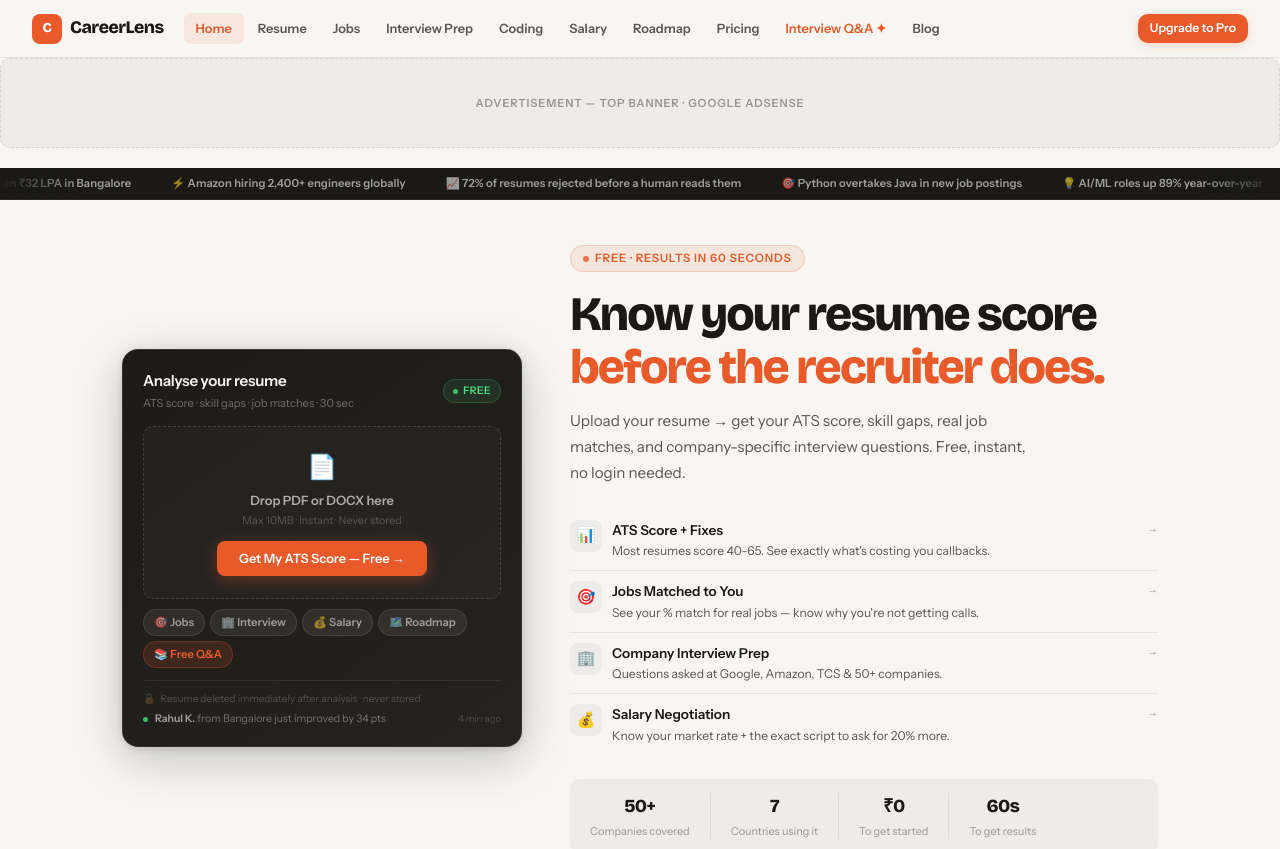
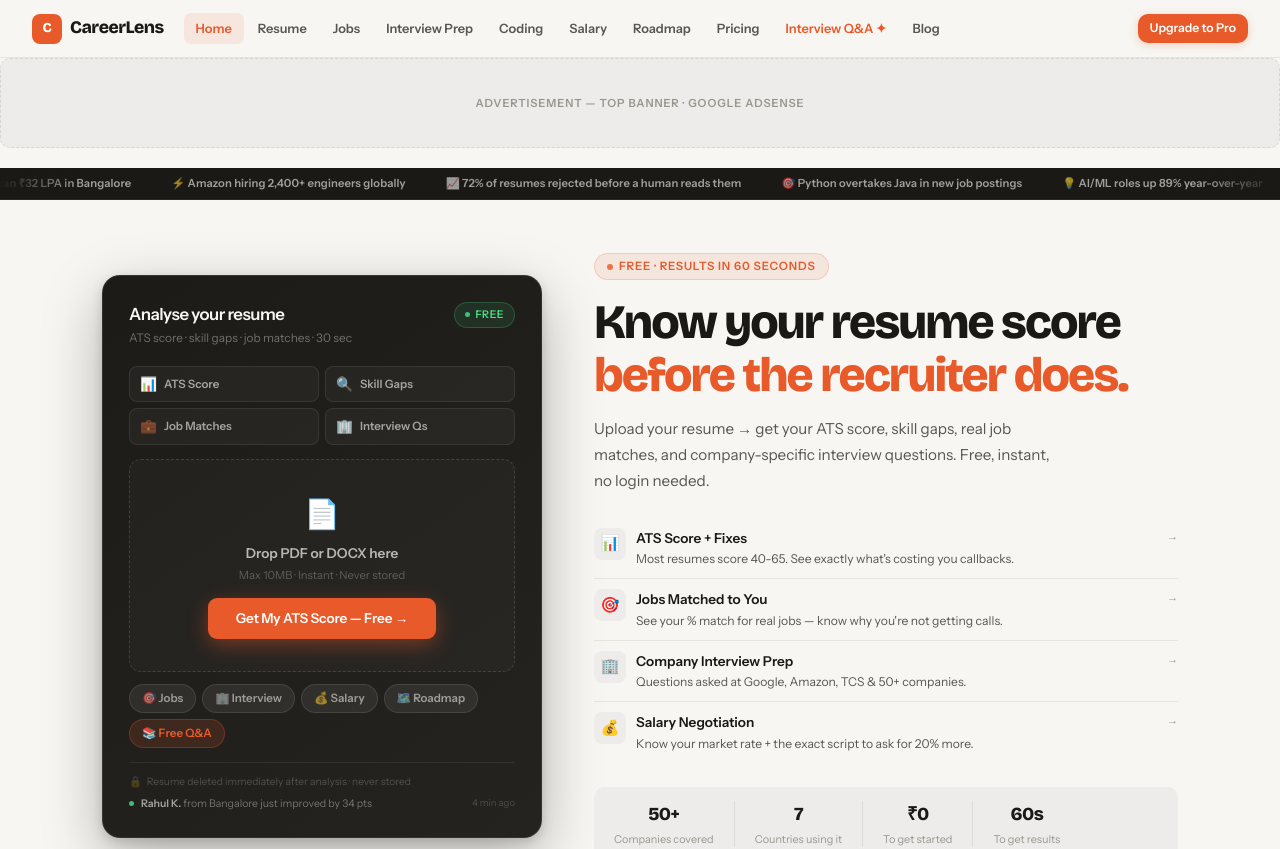
Before and after one commit to faraz0104/careerlens, a Next.js app: page / in a window 1280 px wide. Shown: the top 849 px of the page. Built offline with nearby package versions, Linux system fonts and the light colour scheme.

Commit message:
Expand upload card: bigger layout, output badges grid, larger drop zone

```diff
--- a/app/CareerLens.jsx
+++ b/app/CareerLens.jsx
@@ -856,11 +856,11 @@
       <MarketTicker />
 
       <style>{`
-        .home-hero { display:grid; grid-template-columns:400px 1fr; gap:48px; align-items:center; max-width:1100px; margin:0 auto; padding:44px 2rem 36px; }
-        .home-upload-card { background:linear-gradient(145deg,#1c1b18,#252320); border:1px solid rgba(247,246,242,.09); border-radius:16px; box-shadow:0 12px 48px rgba(0,0,0,.22),0 2px 8px rgba(0,0,0,.12); padding:20px; }
-        .upload-zone-dark { border:1.5px dashed rgba(247,246,242,.14); border-radius:10px; padding:22px 16px; text-align:center; background:rgba(255,255,255,.025); transition:all .2s; cursor:pointer; }
+        .home-hero { display:grid; grid-template-columns:440px 1fr; gap:52px; align-items:center; max-width:1140px; margin:0 auto; padding:52px 2rem 44px; }
+        .home-upload-card { background:linear-gradient(145deg,#1c1b18,#252320); border:1px solid rgba(247,246,242,.09); border-radius:18px; box-shadow:0 20px 60px rgba(0,0,0,.28),0 4px 12px rgba(0,0,0,.15); padding:26px; }
+        .upload-zone-dark { border:1.5px dashed rgba(247,246,242,.14); border-radius:12px; padding:32px 20px; text-align:center; background:rgba(255,255,255,.025); transition:all .2s; cursor:pointer; }
         .upload-zone-dark:hover { border-color:rgba(232,90,42,.5); background:rgba(232,90,42,.04); }
-        .upload-pill-dark { padding:4px 10px; border-radius:99px; font-size:.7rem; font-weight:600; background:rgba(247,246,242,.07); color:rgba(247,246,242,.55); border:1px solid rgba(247,246,242,.1); cursor:pointer; transition:all .15s; }
+        .upload-pill-dark { padding:5px 12px; border-radius:99px; font-size:.72rem; font-weight:600; background:rgba(247,246,242,.07); color:rgba(247,246,242,.55); border:1px solid rgba(247,246,242,.1); cursor:pointer; transition:all .15s; }
         .upload-pill-dark:hover { background:rgba(247,246,242,.12); color:rgba(247,246,242,.85); }
         .home-check { display:flex; align-items:flex-start; gap:10px; padding:10px 0; border-bottom:1px solid var(--border); cursor:pointer; transition:all .15s; }
         .home-check:last-child { border-bottom:none; }
@@ -883,33 +883,43 @@
         <div className="home-upload-card">
 
           {/* Header */}
-          <div style={{ display:"flex", alignItems:"center", justifyContent:"space-between", marginBottom:14 }}>
+          <div style={{ display:"flex", alignItems:"flex-start", justifyContent:"space-between", marginBottom:18 }}>
             <div>
-              <div style={{ color:"#f7f6f2", fontWeight:800, fontSize:".95rem", letterSpacing:"-.02em" }}>Analyse your resume</div>
-              <div style={{ color:"rgba(247,246,242,.38)", fontSize:".7rem", marginTop:2 }}>ATS score · skill gaps · job matches · 30 sec</div>
-            </div>
-            <div style={{ display:"flex", alignItems:"center", gap:5, background:"rgba(74,222,128,.1)", border:"1px solid rgba(74,222,128,.2)", padding:"3px 9px", borderRadius:99 }}>
+              <div style={{ color:"#f7f6f2", fontWeight:800, fontSize:"1.05rem", letterSpacing:"-.03em", marginBottom:3 }}>Analyse your resume</div>
+              <div style={{ color:"rgba(247,246,242,.38)", fontSize:".74rem" }}>ATS score · skill gaps · job matches · 30 sec</div>
+            </div>
+            <div style={{ display:"flex", alignItems:"center", gap:5, background:"rgba(74,222,128,.1)", border:"1px solid rgba(74,222,128,.22)", padding:"4px 10px", borderRadius:99, flexShrink:0 }}>
               <div style={{ width:5, height:5, borderRadius:"50%", background:"#4ade80", animation:"pulse 2s infinite" }} />
-              <span style={{ fontSize:".65rem", fontWeight:700, color:"#4ade80", letterSpacing:".04em" }}>FREE</span>
-            </div>
+              <span style={{ fontSize:".66rem", fontWeight:700, color:"#4ade80", letterSpacing:".05em" }}>FREE</span>
+            </div>
+          </div>
+
+          {/* Output badges */}
+          <div style={{ display:"grid", gridTemplateColumns:"1fr 1fr", gap:6, marginBottom:14 }}>
+            {[["📊","ATS Score"],["🔍","Skill Gaps"],["💼","Job Matches"],["🏢","Interview Qs"]].map(([icon, label]) => (
+              <div key={label} style={{ display:"flex", alignItems:"center", gap:7, background:"rgba(255,255,255,.04)", border:"1px solid rgba(247,246,242,.08)", borderRadius:8, padding:"7px 10px" }}>
+                <span style={{ fontSize:".85rem" }}>{icon}</span>
+                <span style={{ fontSize:".72rem", fontWeight:600, color:"rgba(247,246,242,.6)" }}>{label}</span>
+              </div>
+            ))}
           </div>
 
           {/* Drop zone */}
-          <label style={{ cursor: uploading ? "wait" : "pointer", display:"block", marginBottom:10 }}>
+          <label style={{ cursor: uploading ? "wait" : "pointer", display:"block", marginBottom:12 }}>
             <input ref={fileRef} type="file" accept=".pdf,.doc,.docx" style={{ display:"none" }} onChange={e => handleFile(e.target.files[0])} />
             <div className="upload-zone-dark">
               {uploading ? (
                 <>
-                  <span className="spin" style={{ width:22, height:22, borderColor:"rgba(232,90,42,.3)", borderTopColor:"#e85a2a", margin:"0 auto 8px", display:"block" }} />
-                  <div style={{ color:"rgba(247,246,242,.7)", fontSize:".8rem", fontWeight:600 }}>Analysing your resume...</div>
-                  <div style={{ color:"rgba(247,246,242,.3)", fontSize:".68rem", marginTop:3 }}>Claude AI is reading every line</div>
+                  <span className="spin" style={{ width:24, height:24, borderColor:"rgba(232,90,42,.3)", borderTopColor:"#e85a2a", margin:"0 auto 10px", display:"block" }} />
+                  <div style={{ color:"rgba(247,246,242,.75)", fontSize:".85rem", fontWeight:600 }}>Analysing your resume...</div>
+                  <div style={{ color:"rgba(247,246,242,.3)", fontSize:".72rem", marginTop:4 }}>Claude AI is reading every line</div>
                 </>
               ) : (
                 <>
-                  <div style={{ fontSize:"1.5rem", marginBottom:6 }}>📄</div>
-                  <div style={{ color:"rgba(247,246,242,.65)", fontSize:".8rem", fontWeight:600, marginBottom:3 }}>Drop PDF or DOCX here</div>
-                  <div style={{ color:"rgba(247,246,242,.25)", fontSize:".67rem", marginBottom:12 }}>Max 10MB · Instant · Never stored</div>
-                  <div style={{ background:"#e85a2a", color:"#fff", padding:"8px 22px", borderRadius:8, fontWeight:700, fontSize:".8rem", display:"inline-block", boxShadow:"0 4px 16px rgba(232,90,42,.35)" }}>
+                  <div style={{ fontSize:"1.8rem", marginBottom:8 }}>📄</div>
+                  <div style={{ color:"rgba(247,246,242,.7)", fontSize:".85rem", fontWeight:700, marginBottom:4 }}>Drop PDF or DOCX here</div>
+                  <div style={{ color:"rgba(247,246,242,.28)", fontSize:".7rem", marginBottom:14 }}>Max 10MB · Instant · Never stored</div>
+                  <div style={{ background:"#e85a2a", color:"#fff", padding:"10px 28px", borderRadius:9, fontWeight:700, fontSize:".85rem", display:"inline-block", boxShadow:"0 6px 20px rgba(232,90,42,.4)", letterSpacing:"-.01em" }}>
                     Get My ATS Score — Free →
                   </div>
                 </>
@@ -918,22 +928,22 @@
           </label>
 
           {uploadError && (
-            <div style={{ marginBottom:10, padding:"8px 12px", background:"rgba(197,48,48,.12)", border:"1px solid rgba(197,48,48,.25)", borderRadius:"var(--r)", fontSize:".75rem", color:"#f87171", display:"flex", gap:7, alignItems:"center" }}>
+            <div style={{ marginBottom:12, padding:"9px 13px", background:"rgba(197,48,48,.12)", border:"1px solid rgba(197,48,48,.25)", borderRadius:"var(--r)", fontSize:".76rem", color:"#f87171", display:"flex", gap:7, alignItems:"center" }}>
               <span>⚠</span><span>{uploadError}</span>
             </div>
           )}
 
           {/* Quick nav */}
-          <div style={{ display:"flex", gap:5, flexWrap:"wrap", marginBottom:12 }}>
+          <div style={{ display:"flex", gap:6, flexWrap:"wrap", marginBottom:14 }}>
             {[["🎯 Jobs","jobs"],["🏢 Interview","interview"],["💰 Salary","salary"],["🗺️ Roadmap","roadmap"]].map(([l,p]) => (
               <button key={p} className="upload-pill-dark" onClick={() => setPage(p)}>{l}</button>
             ))}
-            <a href="/interview-questions" style={{ padding:"4px 10px", borderRadius:99, fontSize:".7rem", fontWeight:700, background:"rgba(232,90,42,.15)", color:"#e85a2a", border:"1px solid rgba(232,90,42,.28)", textDecoration:"none" }}>📚 Free Q&A</a>
+            <a href="/interview-questions" style={{ padding:"5px 12px", borderRadius:99, fontSize:".72rem", fontWeight:700, background:"rgba(232,90,42,.15)", color:"#e85a2a", border:"1px solid rgba(232,90,42,.28)", textDecoration:"none" }}>📚 Free Q&A</a>
           </div>
 
           {/* Footer */}
-          <div style={{ borderTop:"1px solid rgba(247,246,242,.07)", paddingTop:10 }}>
-            <div style={{ fontSize:".63rem", color:"rgba(247,246,242,.22)", marginBottom:6, display:"flex", alignItems:"center", gap:5 }}>
+          <div style={{ borderTop:"1px solid rgba(247,246,242,.07)", paddingTop:11 }}>
+            <div style={{ fontSize:".64rem", color:"rgba(247,246,242,.22)", marginBottom:7, display:"flex", alignItems:"center", gap:5 }}>
               <span>🔒</span> Resume deleted immediately after analysis · never stored
             </div>
             <LiveActivityFeed />
```
